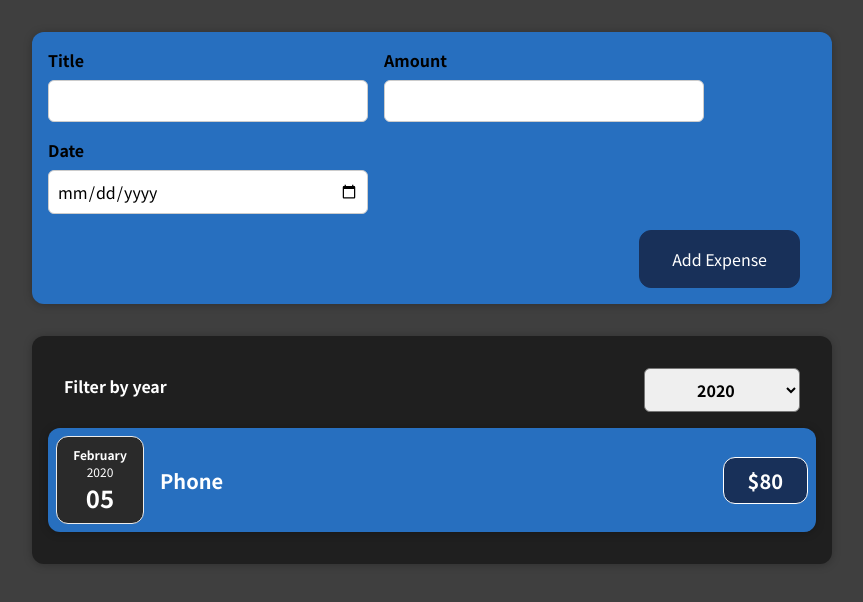
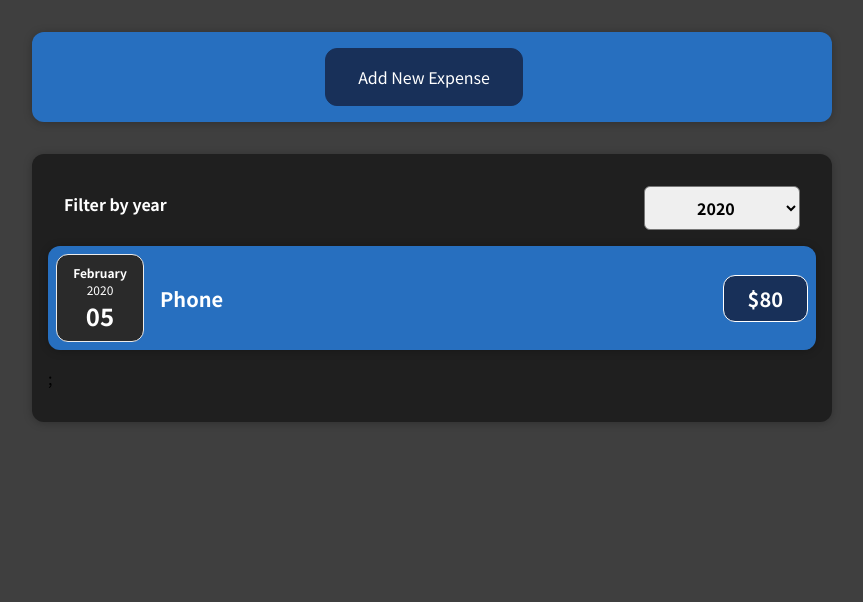
Before and after one commit to fahdHussain/react-budget-app, a React (Create React App) app: page / in a window 1280 px wide. Shown: the top 602 px of the page, without its empty margins (208-1071 px from the left). Built offline with nearby package versions, Linux system fonts and the light colour scheme.

Commit message:
Added conditional addExpense and cancel buttons

```diff
--- a/src/App.js
+++ b/src/App.js
@@ -1,5 +1,4 @@
 import React, { useState } from "react";
-import ExpenseItem from "./components/Expenses/ExpenseItem";
 import Expenses from "./components/Expenses/Expenses";
 import NewExpense from "./components/NewExpense/NewExpense";
 const dummyExpenses = [
--- a/src/components/Expenses/ExpenseItem.js
+++ b/src/components/Expenses/ExpenseItem.js
@@ -1,4 +1,4 @@
-import React, { useState} from 'react';
+import React from 'react';
 
 import ExpenseDate from "./ExpenseDate";
 import Card from '../UI/Card';
@@ -8,6 +8,7 @@ const ExpenseItem = (props) => {
 
 
   return (
+    <li>
       <Card className="expense-item">
         <ExpenseDate date={props.date} />
         <div className="expense-item__description">
@@ -15,6 +16,7 @@ const ExpenseItem = (props) => {
           <div className="expense-item__price">${props.amount}</div>
         </div>
       </Card>
+    </li>
   );
 }
 
--- a/src/components/Expenses/Expenses.js
+++ b/src/components/Expenses/Expenses.js
@@ -1,8 +1,8 @@
 import React, { useState } from "react";
-import ExpenseItem from "./ExpenseItem";
 import Card from "../UI/Card";
 import "./Expenses.css";
 import ExpensesFilter from "./ExpensesFilter";
+import ExpensesList from "./ExpensesList";
 
 function Expenses(props) {
   const [year, setYear] = useState("2020");
@@ -16,24 +16,13 @@ function Expenses(props) {
     return(expenses.date.getFullYear().toString() === year);
   });
 
-  let expensesContent = <p>No Expenses.</p>;
 
-  if(filteredExpense.length > 0){
-    expensesContent = filteredExpense.map((expense) => (
-            <ExpenseItem
-              key={expense.id}
-              title={expense.title}
-              amount={expense.amount}
-              date={expense.date}
-            />
-          ))
-  };
 
   return (
     <div>
       <Card className="expenses">
         <ExpensesFilter selected={year} onSelectYear={selectYearHandler} />
-        {expensesContent}
+        <ExpensesList items={filteredExpense}/>
       </Card>
     </div>
   );
--- a/src/components/Expenses/ExpensesList.css
+++ b/src/components/Expenses/ExpensesList.css
@@ -0,0 +1,9 @@
+.expenses-list {
+  list-style: none;
+  padding: 0;
+}
+
+.expenses-list__fallback {
+  color: white;
+  text-align: center;
+}
--- a/src/components/Expenses/ExpensesList.js
+++ b/src/components/Expenses/ExpensesList.js
@@ -0,0 +1,24 @@
+import ExpenseItem from './ExpenseItem';
+import './ExpensesList.css';
+
+const ExpensesList = (props) => {
+
+  if(props.items.length === 0){
+      return(<h2 className="expenses-list__fallback">No expenses</h2>);
+  }
+
+  return(
+      <ul className="expenses-list">
+        {props.items.map((expense) => (
+        <ExpenseItem
+            key={expense.id}
+            title={expense.title}
+            amount={expense.amount}
+            date={expense.date}
+        />
+        ))};
+      </ul>
+  );
+};
+
+export default ExpensesList;
--- a/src/components/NewExpense/ExpenseForm.js
+++ b/src/components/NewExpense/ExpenseForm.js
@@ -31,10 +31,31 @@ const ExpenseForm = (props) => {
     setEnteredTitle('');
     setEnteredAmount('');
     setEnteredDate('');
+    setAddingNewState(false);
+  };
+
+  const [addingNewState, setAddingNewState] = useState(false);
+
+  const addingNewStateHandler = (event) => {
+    event.preventDefault();
+    setAddingNewState(true);
+  }
+
+  const resetHandler = (event) => {
+    event.preventDefault();
+    setAddingNewState(false);
+  }
+
+  if(addingNewState === false){
+    return(
+      <form onSubmit={addingNewStateHandler}>
+        <button type="submit">Add New Expense</button>
+      </form>
+    );
   };
 
   return (
-    <form onSubmit={submitHandler}>
+    <form onSubmit={submitHandler} onReset={resetHandler}>
       <div className="new-expense__controls">
         <div className="new-expense__control">
           <label>Title</label>
@@ -66,6 +87,7 @@ const ExpenseForm = (props) => {
         </div>
       </div>
       <div className="new-expense__actions">
+        <button type="reset">Cancel</button>
         <button type="submit">Add Expense</button>
       </div>
     </form>
```
Also changed, not shown: 1 other file (tests, documents, lock files or other folders). Lines whose indentation alone changed are shown as unchanged.
